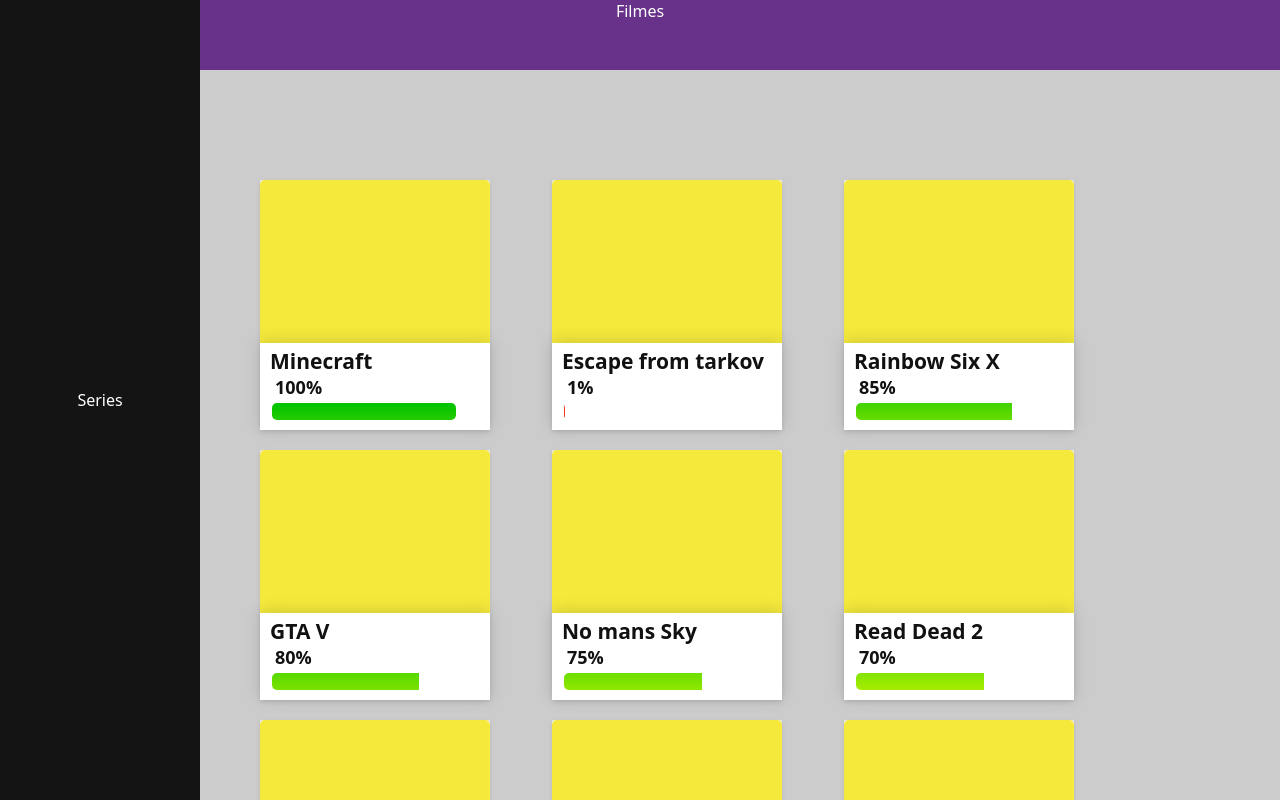
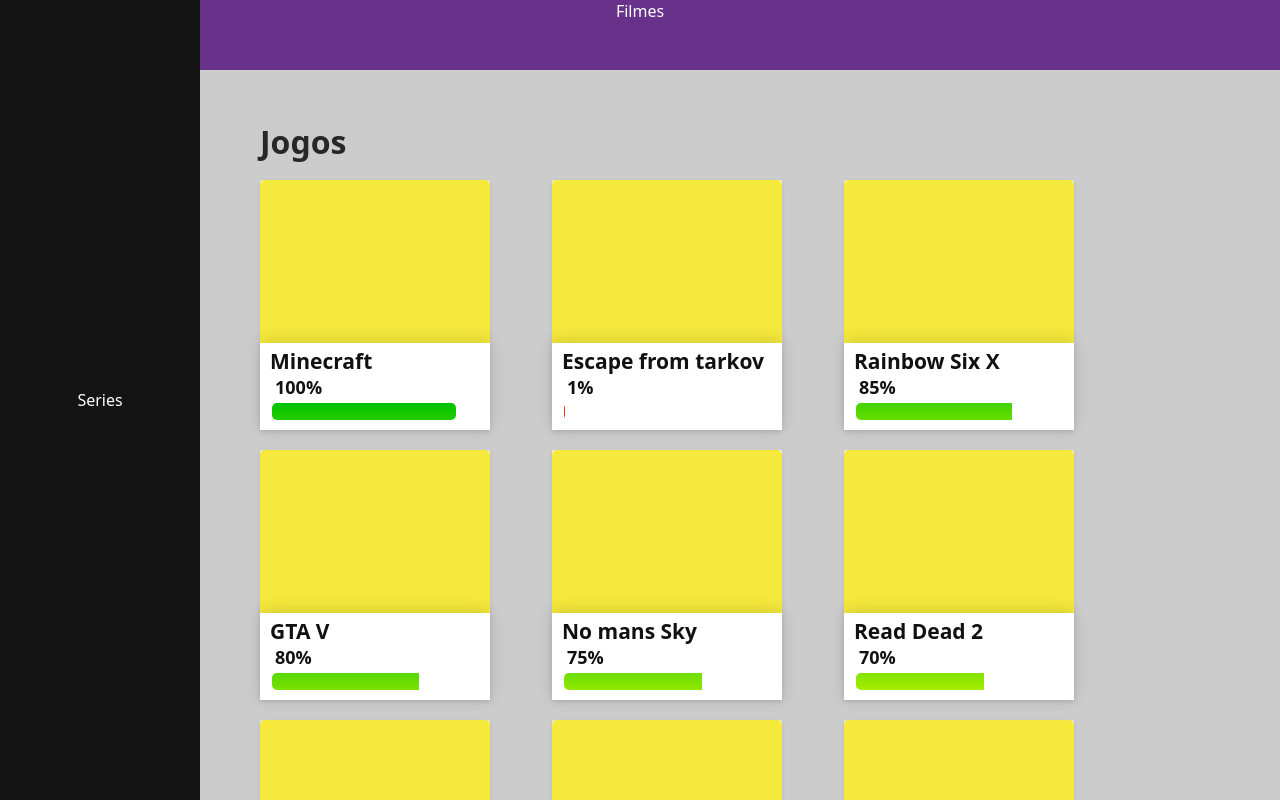
Before and after one commit to julianof03/Portifolio-blog, a React (Vite) app: page / in a window 1280 px wide. Shown: the top 800 px of the page. Built offline with nearby package versions, Linux system fonts and the light colour scheme.

Commit message:
feat(carholder): adiciona titulo referente ao tema escolhido

```diff
--- a/src/components/cardHolderFamily/cardHolder.css
+++ b/src/components/cardHolderFamily/cardHolder.css
@@ -11,3 +11,8 @@
     justify-items: space-around;
     align-items: start;
 }
+h1{
+    position: absolute;
+    color: rgb(39, 39, 39);
+    top:15%;
+}
--- a/src/components/cardHolderFamily/cardHolder.jsx
+++ b/src/components/cardHolderFamily/cardHolder.jsx
@@ -9,6 +9,7 @@
 
   const cardData = [
     {
+      name:"Jogos",
       content: [
         { id: 1, content: 'Minecraft', rate: 100 },
         { id: 2, content: 'Escape from tarkov', rate: 1 },
@@ -27,20 +28,26 @@
       ]
     },
     {
-      content: [
-        { id: 1, content: 'Eu sou um card de filmes 01' },
-        { id: 2, content: 'Eu sou um card de filmes 02' }
+      name:"Filmes",
+       content: [
+        { id: 1, content: 'Minecraft', rate: 100 },
+        { id: 2, content: 'Escape from tarkov', rate: 67 },
       ]
     },{
+      name:"Series",
       content: [
-        { id: 1, content: 'Eu sou um card de series 01' },
-        { id: 2, content: 'Eu sou um card de series 02' }
+        { id: 1, content: 'Minecraft', rate: 100 },
+        { id: 2, content: 'Escape from tarkov', rate: 1 },
+        { id: 3, content: 'Rainbow Six X', rate: 85 },
       ]
     }
   ];
 
   return (
     <div className={`cardHolder ${themeList[selectedTheme].themeName}`}>
+      <h1>
+        {cardData[selectedTheme].name}
+      </h1>
       <Card
         selectedTheme = {selectedTheme}
         setShowPopup ={setShowPopup}
```
